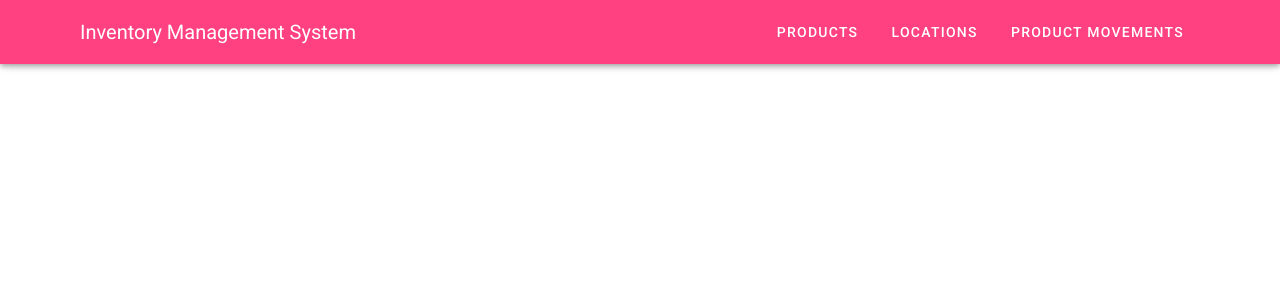
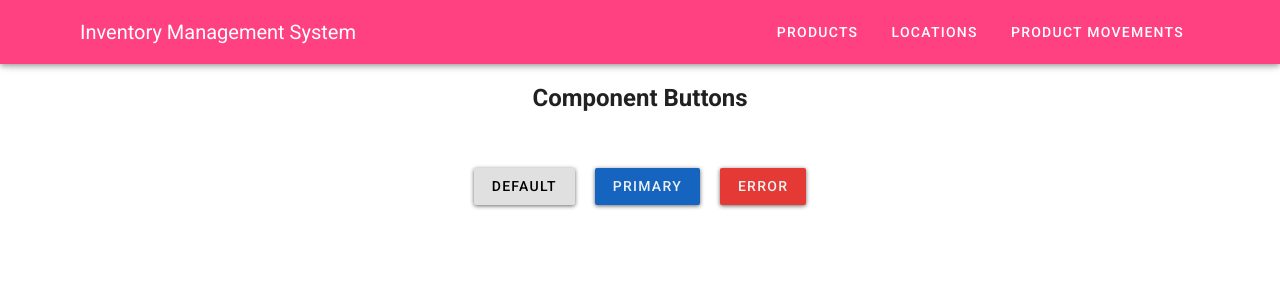
Before and after one commit to noahjacob/flask-test, a Vue app: page /home in a window 1280 px wide. Shown: the top 300 px of the page. Built offline with nearby package versions, Linux system fonts and the light colour scheme; no server answers.

Commit message:
Heroku and component buttons

```diff
--- a/src/App.vue
+++ b/src/App.vue
@@ -9,7 +9,7 @@
     <v-app >
       <div>
         <v-toolbar color="#FF4081">
-          <router-link :to="{ path: '/' }"
+          <router-link :to="{ path: '/home' }"
             ><v-toolbar-title class="white--text ml-16"
               >Inventory Management System</v-toolbar-title
             ></router-link
--- /dev/null
+++ b/src/components/button.vue
@@ -0,0 +1,101 @@
+
+<template>
+ <button :style="btnstyle" >{{title}}
+    </button>
+</template>>
+<script>
+export default {
+  props: {
+    title:{
+        type:String,
+        default:"Test"
+    },
+    variant: String,
+  },
+  computed:{
+      btnstyle(){
+          if(this.variant == "primary"){
+              return{
+                  "background-color": "#1565C0"
+              }
+          }
+          else if(this.variant == "error"){
+              return{
+                  "background-color":"#E53935"
+              }
+
+          }
+          else{
+              return{
+                  "background-color":"#E0E0E0",
+                  "color":"black"
+              }
+
+
+
+          }
+
+          }
+      }
+  }
+
+</script>
+<style scoped>
+button{
+    position: relative;
+    color:"black";
+    text-transform: uppercase;
+    font-family: Roboto;
+    font-weight: 500;
+    letter-spacing: .0892857143em;
+    font-size: 0.875rem;
+  display: block;
+    margin:20px 10px;
+
+  padding: 8px 18px;
+
+  overflow: hidden;
+
+  border-width: 0;
+  outline: none;
+  border-radius: 2px;
+  box-shadow: 0 1px 4px rgba(0, 0, 0, .6);
+
+  background-color: #2ecc71;
+  color: #ecf0f1;
+
+  transition: background-color .3s;
+}
+
+button:before {
+  content: "";
+
+  position: absolute;
+  top: 50%;
+  left: 50%;
+
+  display: block;
+  width: 0;
+  padding-top: 0;
+
+  border-radius: 100%;
+
+  background-color: rgba(236, 240, 241, .3);
+
+  -webkit-transform: translate(-50%, -50%);
+  -moz-transform: translate(-50%, -50%);
+  -ms-transform: translate(-50%, -50%);
+  -o-transform: translate(-50%, -50%);
+  transform: translate(-50%, -50%);
+}
+
+button:active:before {
+  width: 120%;
+  padding-top: 120%;
+
+  transition: width .2s ease-out, padding-top .2s ease-out;
+}
+/* *, *:before, *:after {
+  box-sizing: border-box;
+} */
+</style>
--- a/src/router/index.js
+++ b/src/router/index.js
@@ -1,15 +1,16 @@
 import Vue from 'vue'
 import VueRouter from 'vue-router'
 import products from '../views/products.vue'
+import Home from '../views/Home.vue'
 import locations from '../views/locations.vue'
 import prod_movs from '../views/prod_movs.vue'
 Vue.use(VueRouter)
 
 const routes = [
   {
-    path: '/',
-    name: 'Products',
-    component: products
+    path: '/home',
+    name: 'Home',
+    component: Home
   },
   {
     path: '/products',
--- a/src/views/Home.vue
+++ b/src/views/Home.vue
@@ -1,15 +1,36 @@
 <template lang="html">
 <v-container fill-height fluid>
   <v-row align="center" justify="center" id="home">
-    <h1>Home Page</h1>
-    <v-col></v-col>
+    <h2>Component Buttons</h2>
+
   </v-row>
+  <v-row align="center" justify="center" >
+
+    <btn title="Default">
+
+      </btn>
+
+
+    <btn title="primary" variant = "primary"   >
+
+      </btn>
+
+
+    <btn title="error" variant = "error"  >
+
+      </btn>
+
+    </v-row>
+
+
   </v-container>
 </template>
 
 <script>
-export default {};
+import button from "../components/button.vue";
+export default {
+  components: {
+    btn: button,
+  },
+};
 </script>
-
-<style lang="css" scoped>
-</style>
--- a/src/views/locations.vue
+++ b/src/views/locations.vue
@@ -64,10 +64,10 @@
                 <v-card-actions>
                   <v-spacer></v-spacer>
                   <v-btn color="blue darken-1" text @click="closeDelete"
-                    >NO</v-btn
+                    >no</v-btn
                   >
                   <v-btn color="blue darken-1" text @click="deleteItemConfirm"
-                    >YES</v-btn
+                    >yes</v-btn
                   >
                   <v-spacer></v-spacer>
                 </v-card-actions>
@@ -125,7 +125,7 @@ export default {
 
   methods: {
     getLocations() {
-      const path = `${ip}/getLocations`;
+      const path = `/getLocations`;
       axios
         .get(path)
         .then((res) => {
@@ -155,12 +155,8 @@ export default {
       this.editedItem = Object.assign({}, item);
       this.dialog = true;
     },
-    rowclass(item) {
-      console.log("Item class", item);
-      if (item.name == "Delhi") {
-        return "orange";
-      }
-    },
+
+
     deleteItem(item) {
       this.editedIndex = this.locations.indexOf(item);
       this.editedItem = Object.assign({}, item);
@@ -170,7 +166,7 @@ export default {
       this.locations.splice(this.editedIndex, 1);
       const location = this.editedItem;
       axios
-        .post(`${ip}/delLocation`, location)
+        .post(`/delLocation`, location)
         .then((res) => {
           this.locations = res.data;
           this.text = "Successfully deleted location";
@@ -189,7 +185,7 @@ export default {
         const location = this.editedItem;
 
         axios
-          .post(`${ip}/editLocation`, location)
+          .post(`/editLocation`, location)
           .then((res) => {
             this.locations = res.data;
             this.text = "Successfully edited location";
@@ -205,7 +201,7 @@ export default {
         console.log(location);
 
         axios
-          .post(`${ip}/addLocation`, location)
+          .post(`/addLocation`, location)
           .then((res) => {
             this.locations = res.data;
             this.text = "Successfully added location";
@@ -233,8 +229,3 @@ export default {
   },
 };
 </script>
-<style scoped>
-.green td {
-  background-color: orange;
-}
-</style>
--- a/src/views/products.vue
+++ b/src/views/products.vue
@@ -72,7 +72,7 @@
                     >Cancel</v-btn
                   >
                   <v-btn color="blue darken-1" text @click="deleteItemConfirm"
-                    >OK</v-btn
+                    >ok</v-btn
                   >
                   <v-spacer></v-spacer>
                 </v-card-actions>
@@ -134,7 +134,7 @@ export default {
 
   methods: {
     getProducts() {
-      const path = `${ip}/getProducts`;
+      const path = `/getProducts`;
       axios
         .get(path)
         .then((res) => {
@@ -173,7 +173,7 @@ export default {
       this.products.splice(this.editedIndex, 1);
       const product = this.editedItem;
       axios
-        .post(`${ip}/delProduct`, product)
+        .post(`/delProduct`, product)
         .then((res) => {
           this.products = res.data;
           this.text = "Successfully deleted product";
@@ -192,7 +192,7 @@ export default {
         const product = this.editedItem;
 
         axios
-          .post(`${ip}/editProduct`, product)
+          .post(`/editProduct`, product)
           .then((res) => {
             this.products = res.data;
             this.text = "Successfully edited product";
@@ -207,7 +207,7 @@ export default {
         const product = this.editedItem;
 
         axios
-          .post(`${ip}/addProduct`, product)
+          .post(`/addProduct`, product)
           .then((res) => {
             this.products = res.data;
             this.text = "Successfully added product";
--- a/vue.config.js
+++ b/vue.config.js
@@ -1,7 +1,10 @@
 module.exports = {
-  outputDir:"./dist",
-  assetsDir:"static",
+  outputDir: "./dist",
+  assetsDir: "static",
   "transpileDependencies": [
     "vuetify"
-  ]
+  ],
+  devServer: { proxy: { '^': { target: 'http://localhost:5000/', changeOrigin: true }, } }
+
+
 }
```
Also changed, not shown: src/views/prod_movs.vue (+46 -91 lines), 9 other files (tests, documents, lock files or other folders).
